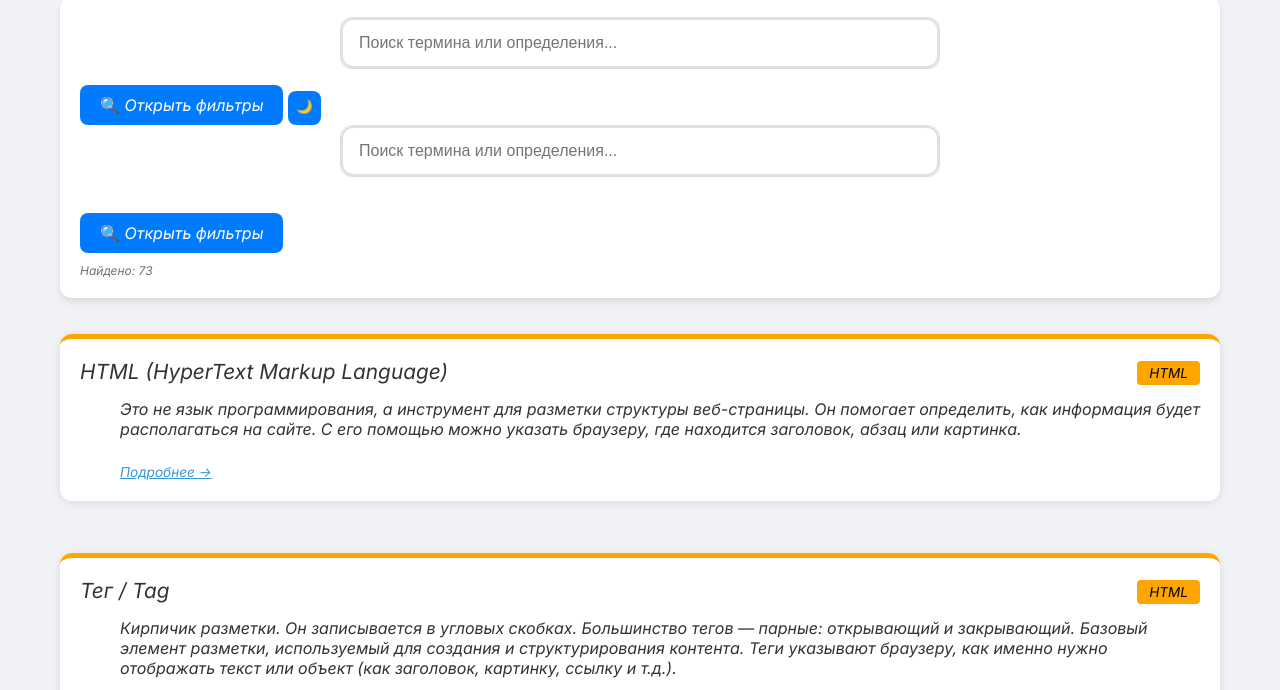
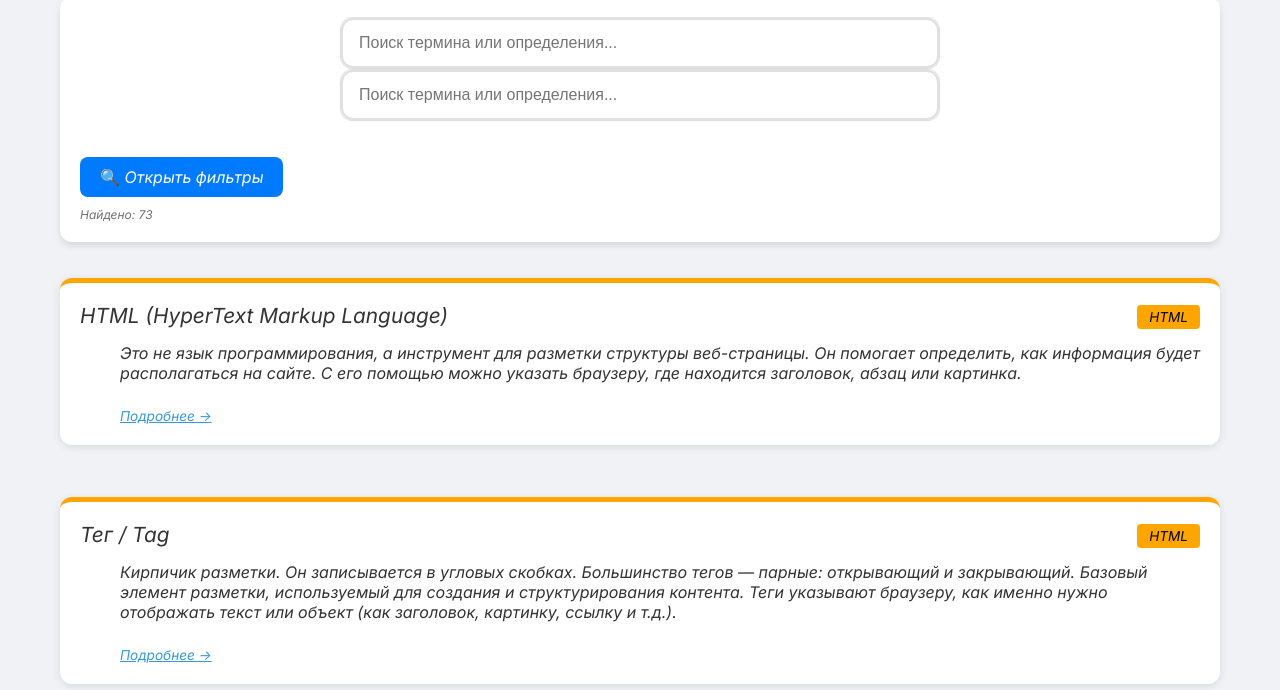
Before and after one commit to sir-delor/wordflow_dict, a plain HTML site: page index.html in a window 1280 px wide. Shown: the part 82-772 px from the top of the page. Drawn offline with Linux system fonts and the light colour scheme; files whose address does not match are found by name.

Commit message:
Update index.html

```diff
--- a/index.html
+++ b/index.html
@@ -42,9 +42,7 @@
       <!-- Скрытый чекбокс — "хранитель состояния" -->
       <input type="checkbox" id="filter-toggle" class="filter-checkbox" />
 
-      <!-- Кнопка-триггер (связана с чекбоксом через id) -->
-      <label for="filter-toggle" class="filter-btn">🔍 Открыть фильтры</label>
-      <button id="theme-toggle" class="theme-btn">🌙</button>
+
 
       <!-- Общий блок, который будем прятать -->
       <div class="filter-container">
```
